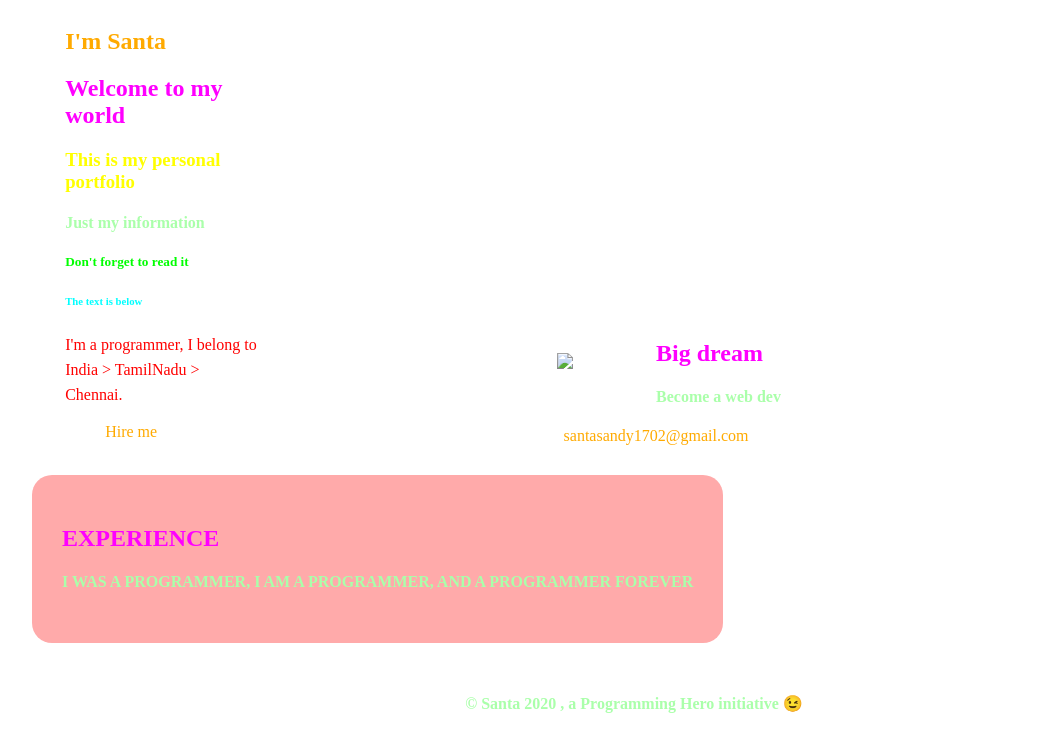
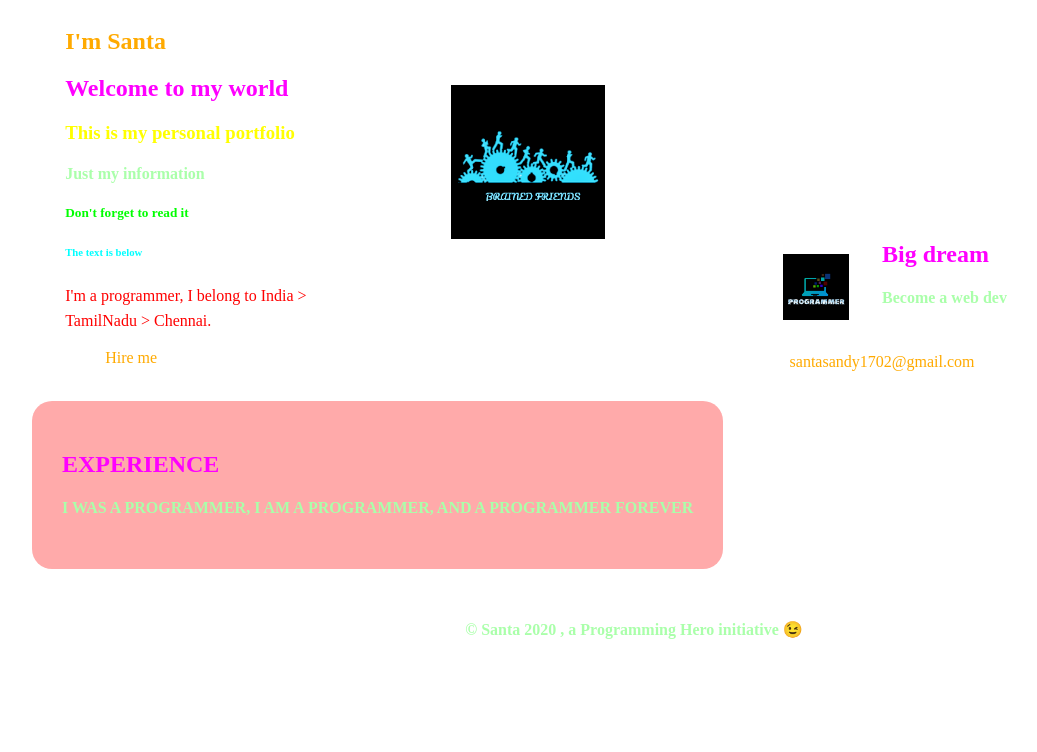
Before and after one commit to SANTASANDY1702/MY_PORTFOLIO.github.io, a plain HTML site: page index.html in a window 1280 px wide. Shown: the whole page, without its empty margins (6-1043 px from the left). Drawn offline with Linux system fonts and the light colour scheme.

Commit message:
Update index.html

```diff
--- a/index.html
+++ b/index.html
@@ -16,11 +16,11 @@
     <p>I'm a programmer, I belong to India > TamilNadu > Chennai.</p>
     <a class="primary-btn" href="https://www.linkedin.com/in/jhankar/"> Hire me </a>
    </div>
-   <div class="half-width"> <img class="side-img" src="images/logo_brained-friends.png" alt="">  </img> </div>
+   <div class="half-width"> <img class="side-img" src="logo_brained-friends.png" alt="">  </img> </div>
   </section>
   <section class = "container">
    <div class = "half-width">
-    <img class ="side-img" src="images/logo_programmer.png">
+    <img class ="side-img" src="logo_programmer.png">
    </div>
    <div>
     <h2> Big dream </h2>
```
